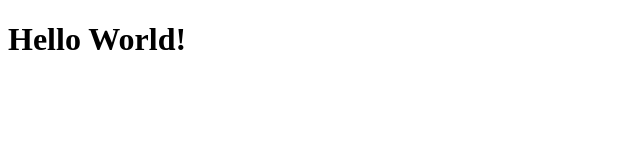
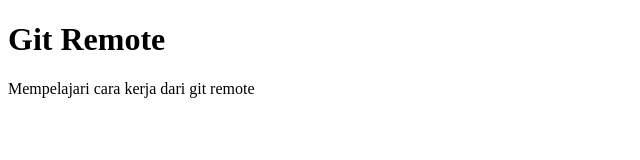
Before and after one commit to IqbalHadiwibowo15/git-test, a plain HTML site: page index.html in a window 1280 px wide. Shown: the whole page, without its empty margins (0-640 px from the left). Drawn offline with Linux system fonts and the light colour scheme.

Commit message:
Mengganti judul dan menambahkan paragraf

```diff
--- a/index.html
+++ b/index.html
@@ -8,7 +8,10 @@
 </head>
 <body>
     <h1>
-        Hello World!
+        Git Remote
     </h1>
+    <p>
+        Mempelajari cara kerja dari git remote
+    </p>
 </body>
 </html>
```
